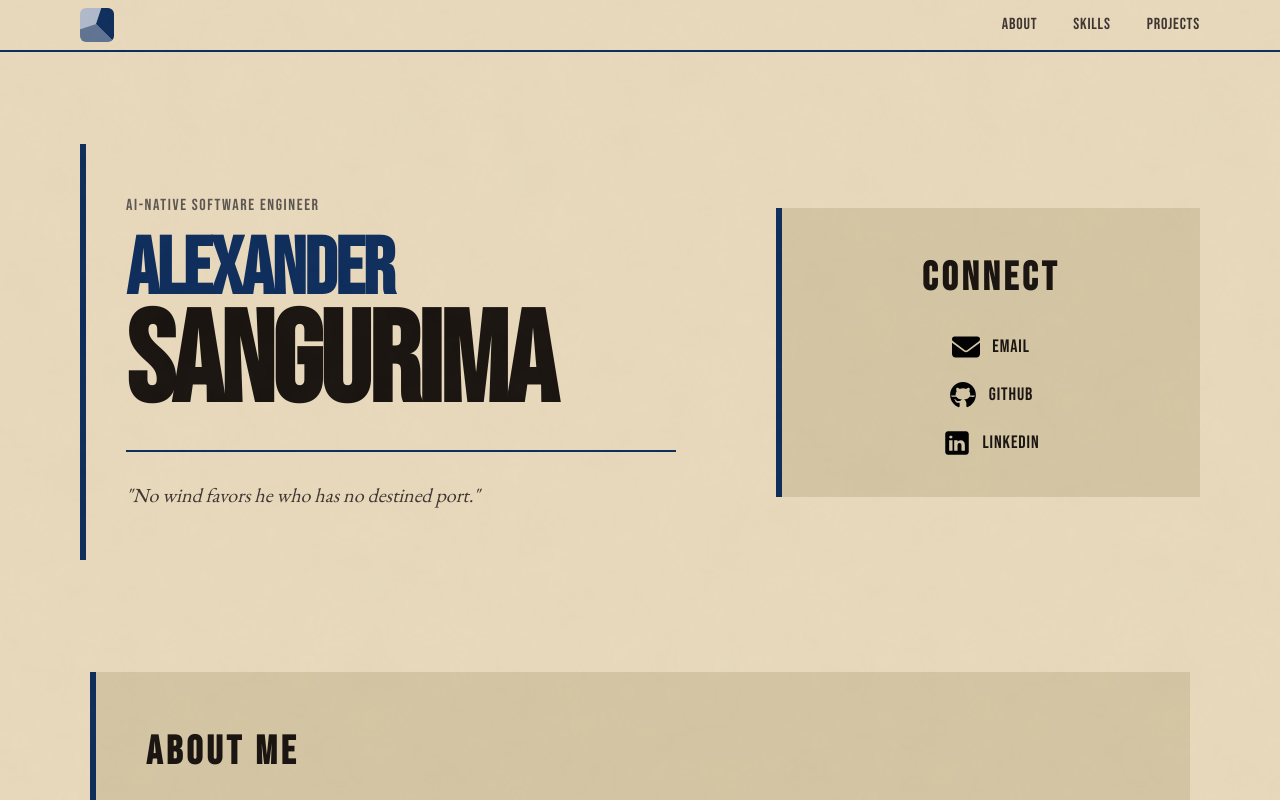
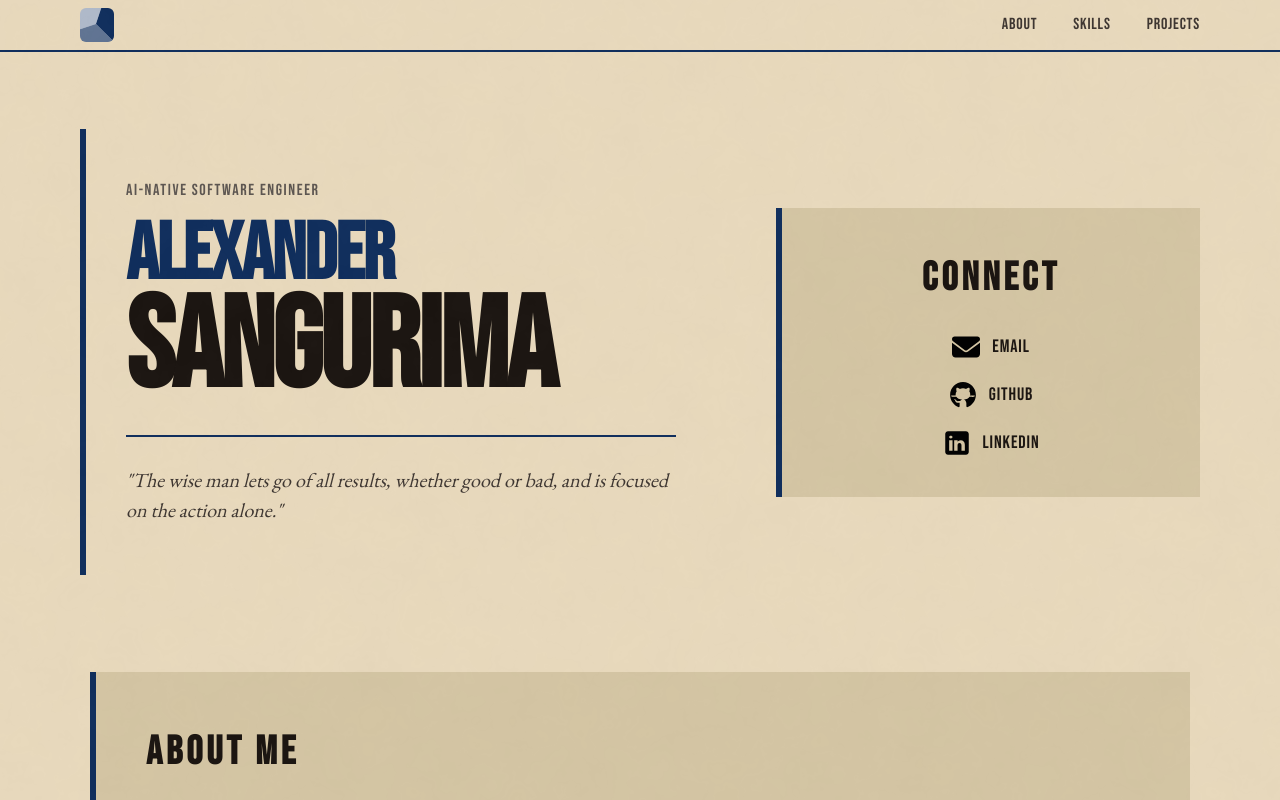
Before and after one commit to alehxs/alehxs.github.io, a React (Vite) app: page / in a window 1280 px wide. Shown: the top 800 px of the page. Built offline with nearby package versions, Linux system fonts and the light colour scheme; a web font is replaced by a local one.

Commit message:
feat(hero): swap tagline to an Iroh quote from ATLA

```diff
--- a/src/components/HeroSection.jsx
+++ b/src/components/HeroSection.jsx
@@ -9,7 +9,7 @@ function HeroSection() {
         <span className="hero-last">SANGURIMA</span>
       </h1>
       <div className="hero-rule"></div>
-      <p className="hero-tagline">"No wind favors he who has no destined port."</p>
+      <p className="hero-tagline">"The wise man lets go of all results, whether good or bad, and is focused on the action alone."</p>
     </div>
   );
 }
```
